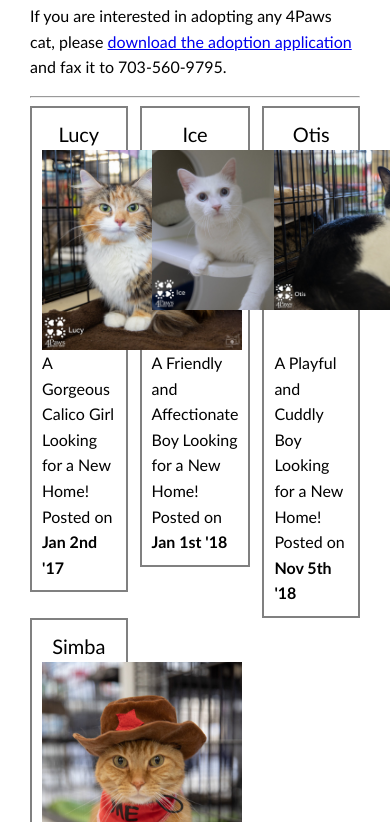
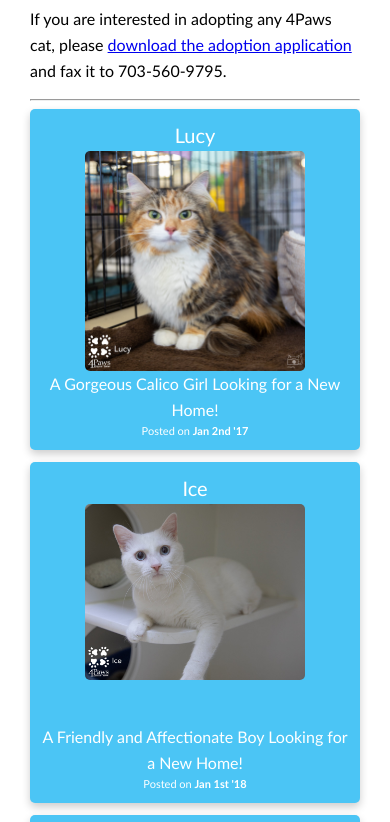
Before and after one commit to khanhntran/4paws, a Gatsby site: page /adoptable-cats in a window 390 px wide. Shown: the part 202-1024 px from the top of the page. Built offline with nearby package versions, Linux system fonts and the light colour scheme; Gatsby itself is replaced by a stand-in of ours.

Commit message:
Made cats grid mobile responsive and styled

```diff
--- a/src/styles/components/_cats-grid.scss
+++ b/src/styles/components/_cats-grid.scss
@@ -1,19 +1,23 @@
 .cat-grid {
   display: grid;
   grid-column-gap: $s-size;
+  grid-row-gap: $s-size;
   grid-template-columns: repeat(3, 1fr);
   margin-bottom: $xl-size;
 }
 
 .cat-grid a {
   text-decoration: none;
-  color: black;
+  color: white;
 }
 
 .cat-grid__item {
-  border: 2px grey solid;
   padding: 1rem;
   text-decoration: none;
+  min-width: 22rem;
+  background: $fourpaws-blue;
+  border-radius: 5px;
+  box-shadow: 0 4px 8px 0 rgba(0, 0, 0, 0.2);
 }
 
 .cat-name {
@@ -38,8 +42,16 @@
 
   left: 0;
   right: 0;
+
+  border-radius: 5px;
+}
+
+.cat-short-desc {
+  font-size: $font-size-medium;
+  text-align: center;
 }
 
 .cat-date {
-  text-decoration: none;
+  font-size: 1.1rem;
+  text-align: center;
 }
--- a/src/styles/components/_mobile.scss
+++ b/src/styles/components/_mobile.scss
@@ -52,6 +52,35 @@
 
     .nav-container-narrow {
       display: block;
+
+      .title-mobile,
+      .title-mobile .fa {
+        font-size: 8.2vw;
+      }
     }
   }
+
+  .cat-grid {
+    grid-template-columns: repeat(1, 1fr);
+  }
+
+  .cat-pic-container {
+    min-height: 22rem;
+    position: relative;
+  }
+
+  .cat-pic {
+    width: 22rem;
+
+    display: block;
+    margin: 0 auto;
+
+    position: absolute;
+    clip: rect(0rem, 22rem, 22rem, 0rem);
+
+    left: 0;
+    right: 0;
+
+    border-radius: 5px;
+  }
 }
--- a/src/styles/components/_navigation-menu.scss
+++ b/src/styles/components/_navigation-menu.scss
@@ -48,7 +48,7 @@ nav {
     display: none;
     position: absolute;
     width: 100%;
-    //border: 2px solid blue;
+    z-index: 10;
 
     .nav-list-narrow__item {
       clear: left;
@@ -57,9 +57,7 @@ nav {
       font-size: 2.3rem;
       text-decoration: none;
       margin-left: 1rem;
-      margin-top: .5rem;
-      //float: left;
-      //border: 2px solid yellow;
+      margin-top: 0.5rem;
     }
   }
 }
```
